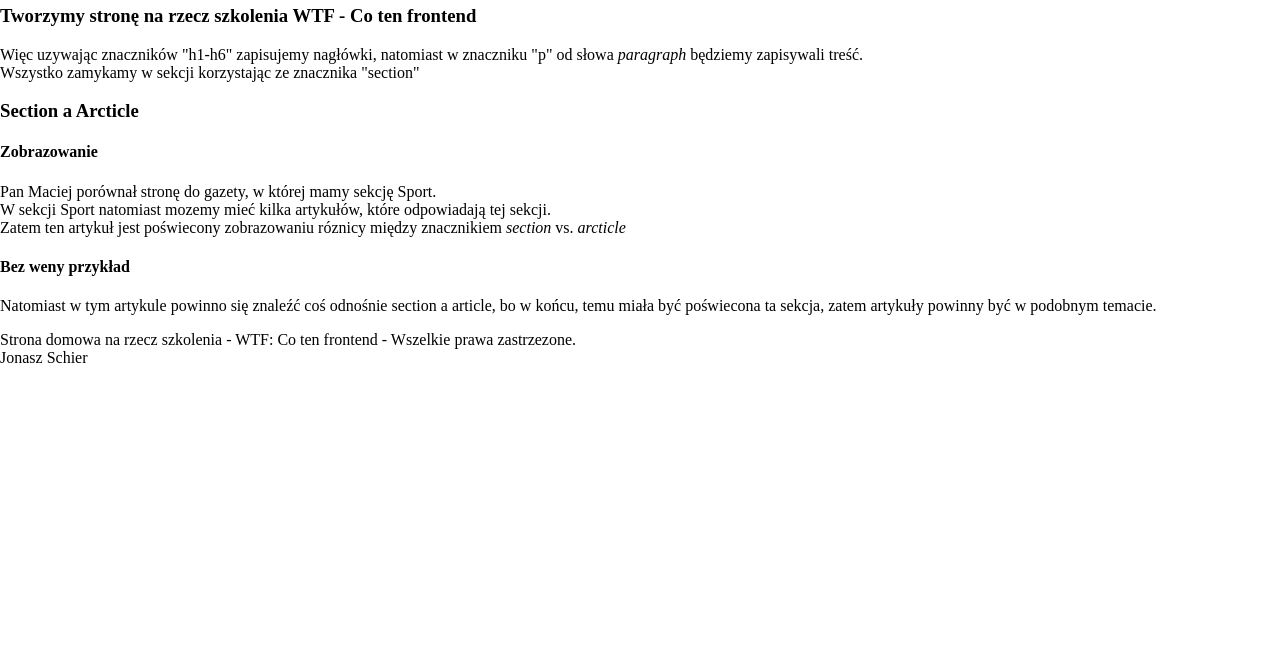
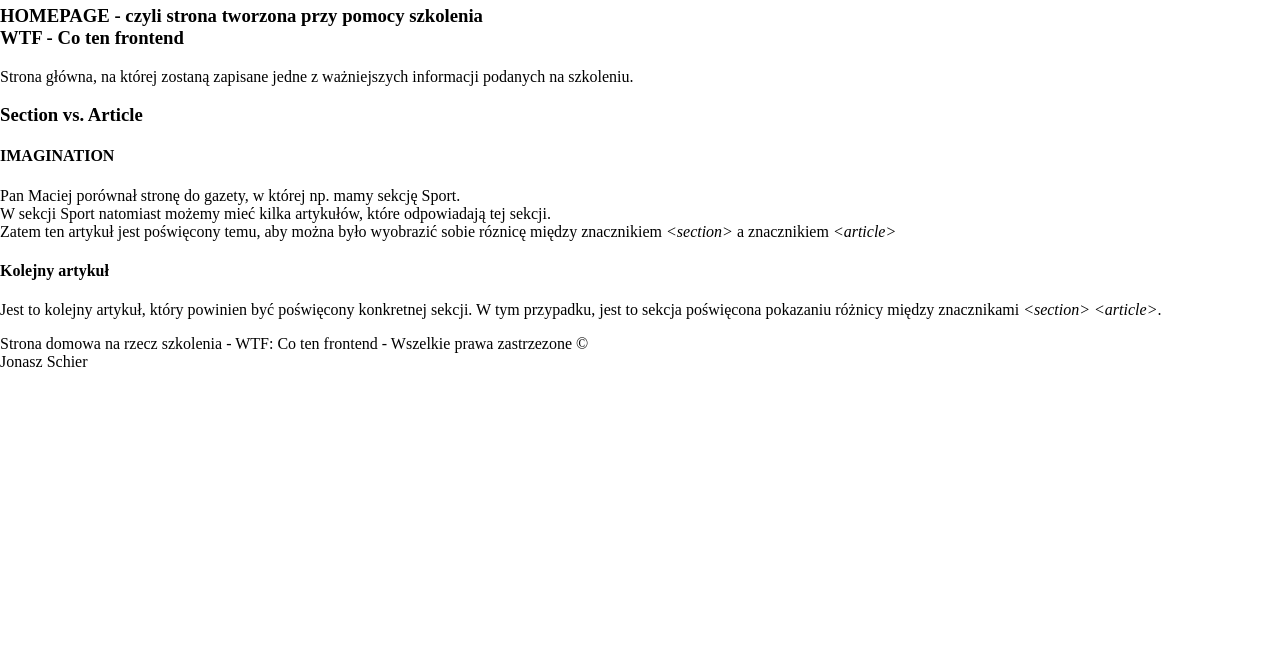
Before and after one commit to schier-jonasz/homepage, a plain HTML site: page index.html in a window 1280 px wide. Shown: the part 140-800 px from the top of the page. Drawn offline with Linux system fonts and the light colour scheme.

Commit message:
change of page content

```diff
--- a/index.html
+++ b/index.html
@@ -25,38 +25,33 @@
       </header>
 
       <section class="notes">
-        <h2 class="notes__header">Najważiejsze notatki</h2>
+        <h2 class="notes__header">Pewne zapisane myśli</h2>
 
         <section class="notes__introduction">
-          <h3 class="notes__introduction--header">Tworzymy stronę na rzecz szkolenia WTF - Co ten frontend</h3>
+          <h3 class="notes__introduction--header">HOMEPAGE - czyli strona tworzona przy pomocy szkolenia <br> <span class="notes__introduction--header notes__introduction--wtf">WTF - Co ten frontend</span></h3>
           <p class="notes__introduction--paragraph">
-            Więc uzywając znaczników "h1-h6" zapisujemy nagłówki, natomiast w
-            znaczniku "p" od słowa <i>paragraph</i> będziemy zapisywali treść.
-            <br />
-            Wszystko zamykamy w sekcji korzystając ze znacznika "section"
-          </p>
+            Strona główna, na której zostaną zapisane jedne z ważniejszych informacji podanych na szkoleniu.
+            </p>
         </section>
 
         <section class="notes__introduction">
-          <h3 class="notes__introduction--header">Section a Arcticle</h3>
+          <h3 class="notes__introduction--header">Section vs. Article</h3>
           <article class="notes__article">
-            <h4 class="notes__article--header">Zobrazowanie</h4>
+            <h4 class="notes__article--header">IMAGINATION</h4>
             <p class="notes__article--paragraph">
-              Pan Maciej porównał stronę do gazety, w której mamy sekcję Sport.
+              Pan Maciej porównał stronę do gazety, w której np. mamy sekcję Sport.
               <br />
-              W sekcji Sport natomiast mozemy mieć kilka artykułów, które
+              W sekcji Sport natomiast możemy mieć kilka artykułów, które
               odpowiadają tej sekcji.
               <br />
-              Zatem ten artykuł jest poświecony zobrazowaniu róznicy między
-              znacznikiem <i>section</i> vs. <i>arcticle</i>
+              Zatem ten artykuł jest poświęcony temu, aby można było wyobrazić sobie róznicę między
+              znacznikiem <i>&lt;section&gt;</i> a znacznikiem <i>&lt;article&gt;</i>
             </p>
           </article>
           <article class="notes__article">
-            <h4 class="notes__article--header">Bez weny przykład</h4>
+            <h4 class="notes__article--header">Kolejny artykuł</h4>
             <p class="notes__article--paragraph">
-              Natomiast w tym artykule powinno się znaleźć coś odnośnie section
-              a article, bo w końcu, temu miała być poświecona ta sekcja, zatem
-              artykuły powinny być w podobnym temacie.
+              Jest to kolejny artykuł, który powinien być poświęcony konkretnej sekcji. W tym przypadku, jest to sekcja poświęcona pokazaniu różnicy między znacznikami <i>&lt;section&gt;</i>  <i>&lt;article&gt;</i>.
             </p>
           </article>
         </section>
@@ -65,7 +60,7 @@
     </main>
     <footer class="footer">
       Strona domowa na rzecz szkolenia - WTF: Co ten frontend - Wszelkie prawa
-      zastrzezone.
+      zastrzezone &copy;
       <br />
       Jonasz Schier
     </footer>
```
